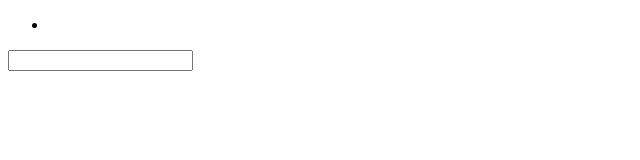
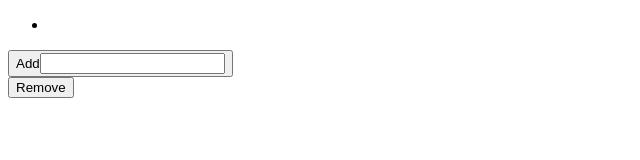
Before and after one commit to weiyuanlee-if/To-Do-List-App, a plain HTML site: page index.html in a window 1280 px wide. Shown: the whole page, without its empty margins (0-640 px from the left). Drawn offline with Linux system fonts and the light colour scheme.

Commit message:
files nd btn added

```diff
--- a/index.html
+++ b/index.html
@@ -17,13 +17,15 @@
 
 
 <div id="addtodo">
-<input>
+<button id="addBtn">Add<input>
 </input>
+</button>
 </div>
 
 <div id="removetodo">
+<button id="removeBtn">Remove</button>
+</div>
 
-</div>
 </body>
 
 <footer>
```
Also changed, not shown: app.js (added), style.css (added).
